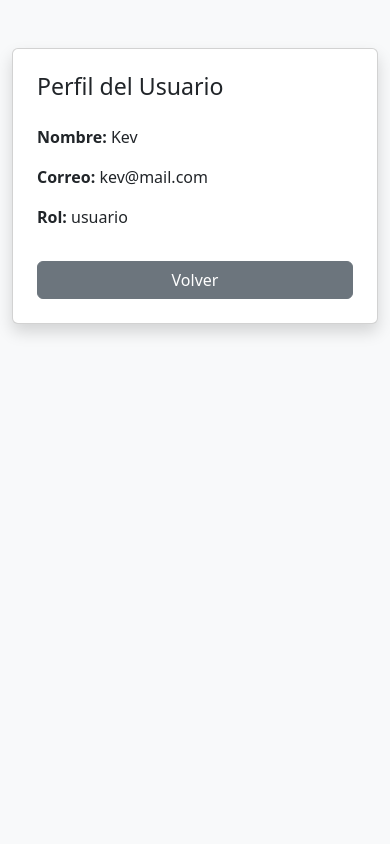
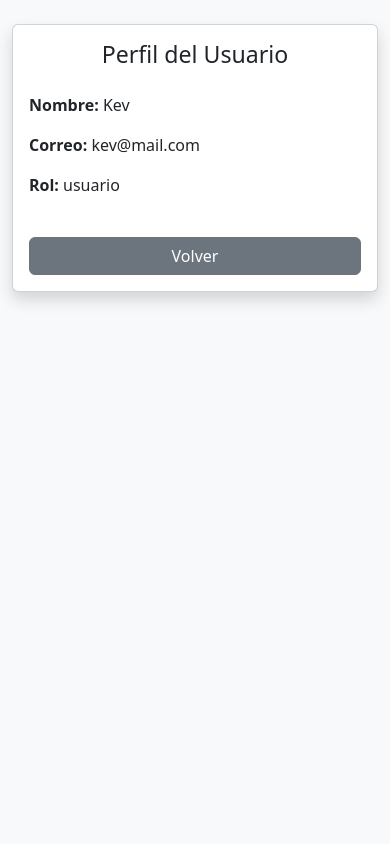
Before and after one commit to teacher-kev/don-tono, a PHP site: page /profile.php in a window 390 px wide. Run offline with PHP 8.4, Linux system fonts and the light colour scheme; a user stored in the database is signed in; data comes from the database, SQL or seed files in the repository.

Commit message:
Updates en diseño responsive

```diff
--- a/index.php
+++ b/index.php
@@ -1,4 +1,5 @@
 <?php session_start(); ?>
+
 
 <!DOCTYPE html>
 <html lang="en">
--- a/php/login.php
+++ b/php/login.php
@@ -17,7 +17,7 @@ if ($_SERVER["REQUEST_METHOD"] == "POST") {
 
         if (password_verify($password, $usuario['password'])) {
 
-            $_SESSION['usuario_id'] = $usuario['usuarioID'];
+            $_SESSION['usuario_id'] = $usuario['usuarioId'];
             $_SESSION['nombre'] = $usuario['nombre'];
             $_SESSION['rol'] = $usuario['rol'];
 
--- a/profile.php
+++ b/profile.php
@@ -24,23 +24,33 @@ $usuario = $resultado->fetch_assoc();
 <html lang="en">
 <head>
     <meta charset="UTF-8">
+    <meta name="viewport" content="width=device-width, initial-scale=1.0">
     <title>Perfil</title>
     <link href="https://cdn.jsdelivr.net/npm/bootstrap@5.3.8/dist/css/bootstrap.min.css" rel="stylesheet">
 </head>
-<body class="bg-light">
+<body class="bg-light min-vh-100">
 
-<div class="container mt-5">
+    <div class="container py-4">
+        <div class="row justify-content-center">
 
-    <div class="card shadow p-4">
-        <h3 class="mb-4">Perfil del Usuario</h3>
+            <div class="col-12 col-sm-10 col-md-8 col-lg-6">
 
-        <p><strong>Nombre:</strong> <?php echo $usuario['nombre']; ?></p>
-        <p><strong>Correo:</strong> <?php echo $usuario['correo']; ?></p>
-        <p><strong>Rol:</strong> <?php echo $usuario['rol']; ?></p>
+                <div class="card shadow p-3 p-md-4">
+                    <h3 class="mb-4 text-center">Perfil del Usuario</h3>
 
-        <a href="index.php" class="btn btn-secondary mt-3">Volver</a>
+                    <p><strong>Nombre:</strong> <?php echo $usuario['nombre']; ?></p>
+                    <p><strong>Correo:</strong> <?php echo $usuario['correo']; ?></p>
+                    <p><strong>Rol:</strong> <?php echo $usuario['rol']; ?></p>
+
+                    <div class="d-grid mt-4">
+                        <a href="index.php" class="btn btn-secondary">
+                            Volver
+                        </a>
+                    </div>
+                </div>
+
+            </div>
+        </div>
     </div>
-
-</div>
 </body>
 </html>
```
